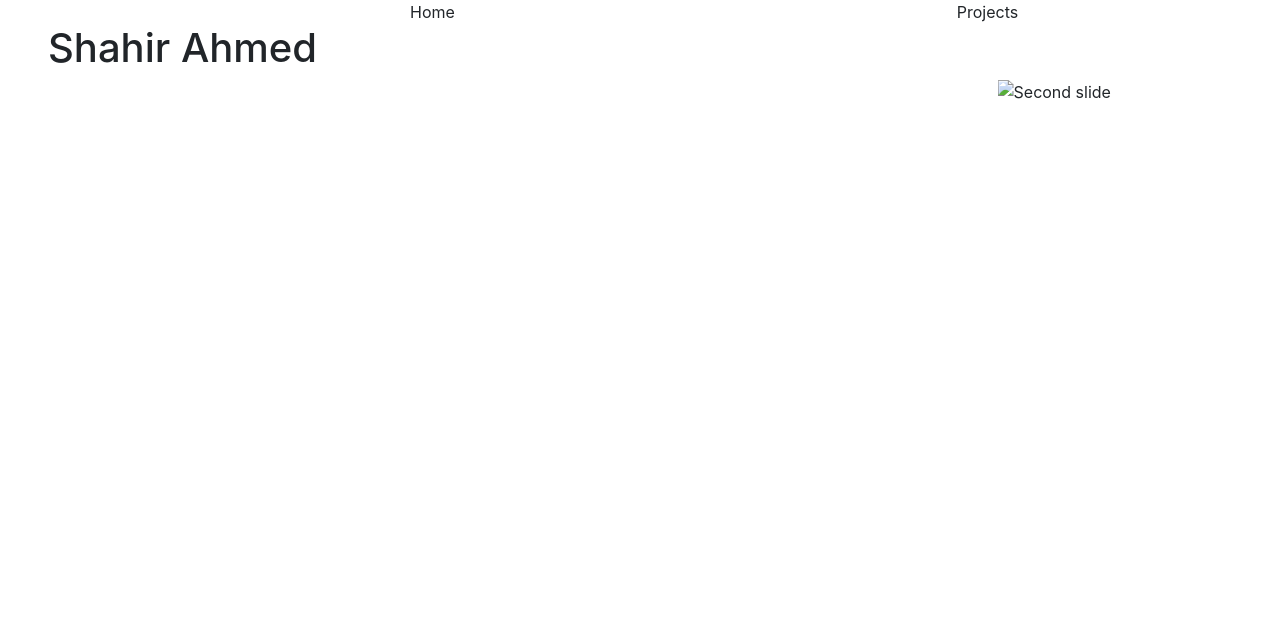
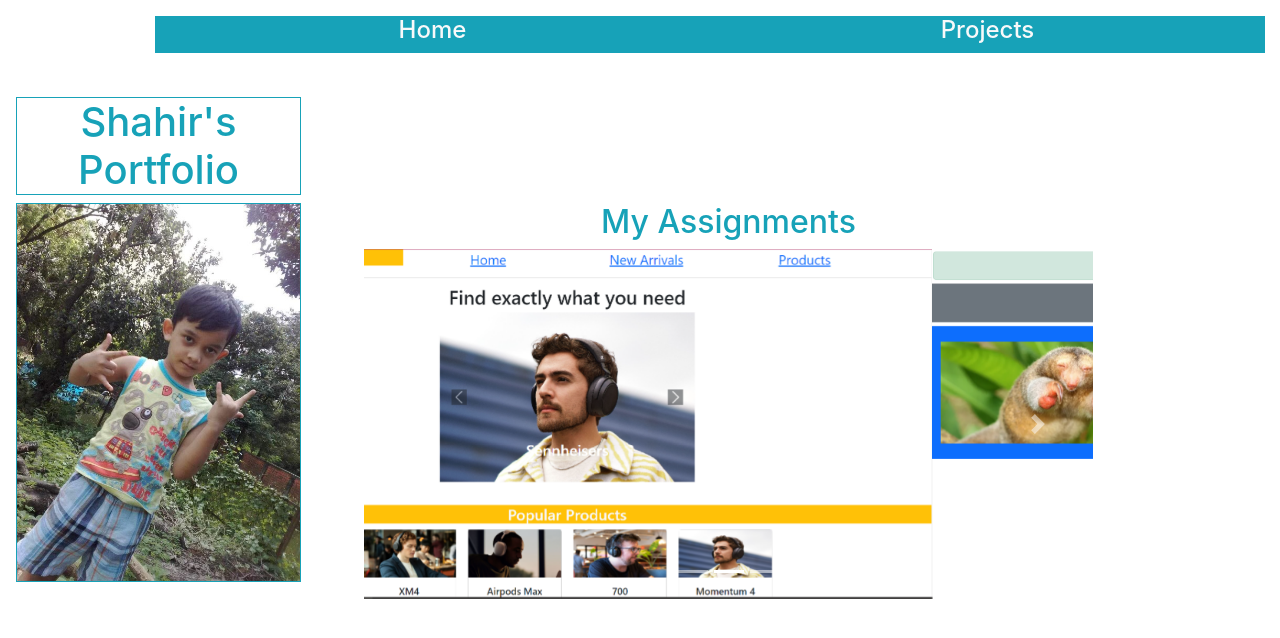
Before and after one commit to cirem52/cloud_technology, a plain HTML site: page project3/main.html in a window 1280 px wide. Drawn offline with nearby package versions, Linux system fonts and the light colour scheme.

Commit message:
Add files via upload

```diff
--- a/project3/main.html
+++ b/project3/main.html
@@ -11,21 +11,45 @@
     <div class="container m-0" style="float:right;">
         <div class="row m-0 text-center">
 
-          <div class="col-6">
-            Home
+          <div class="col-6 my-3 mx-0 bg-info">
+           <h4 class="text-light">Home</h4>
           </div>
 
-          <div class="col-6">
-            Projects
+          <div class="col-6 my-3 bg-info">
+           <h4 class="text-light">Projects</h4>
           </div>
 
         </div>
       </div>
   </head>
   <body>
-    <h1 class="mx-5">Shahir Ahmed</h1>
 
 
+    <div class="container mx-3">
+
+      <div class="row">
+        <div class="col my-5" >
+
+        </div>
+        </div>
+
+
+      <div class="row">
+        <div class="col-3 px-0 text-center">
+          <h1 class="text-info border border-info w-100">Shahir's Portfolio</h1>
+        </div>
+        </div>
+
+        <div class="row">
+          <div class="col-3 px-0">
+            <img src="images/young.jpg" alt="" width="100%" class="border border-info">
+          </div>
+
+
+
+          <div class="col-sm mx-5">
+
+            <h2 class="text-center text-info">My Assignments</h2>
             <div id="carouselExampleIndicators" class="carousel slide" data-ride="carousel">
               <ol class="carousel-indicators">
                 <li data-target="#carouselExampleIndicators" data-slide-to="0" class="active"></li>
@@ -34,13 +58,13 @@
               </ol>
               <div class="carousel-inner">
                 <div class="carousel-item active">
-            <img class="d-block w-100" src="..." alt="First slide">
+                  <img class="d-block w-100" src="images/project_2.png" alt="First slide">
                 </div>
                 <div class="carousel-item">
-            <img class="d-block w-100" src="..." alt="Second slide">
+                  <img class="d-block w-100" src="images/class_activity13.PNG" alt="Second slide">
                 </div>
                 <div class="carousel-item">
-            <img class="d-block w-100" src="..." alt="Third slide">
+                  <img class="d-block w-100" src="images/class_activity14.PNG" alt="Third slide">
                 </div>
               </div>
               <a class="carousel-control-prev" href="#carouselExampleIndicators" role="button" data-slide="prev">
@@ -53,6 +77,13 @@
               </a>
             </div>
 
+          </div>
+          </div>
+      </div>
+
+
+
+
 
 
     <!-- Optional JavaScript -->
```
Also changed, not shown: project3/images/class_activity13.png (added), project3/images/class_activity14.PNG (added), project3/images/project_2.png (added), project3/images/young.jpg (added). Lines whose indentation alone changed are shown as unchanged.
